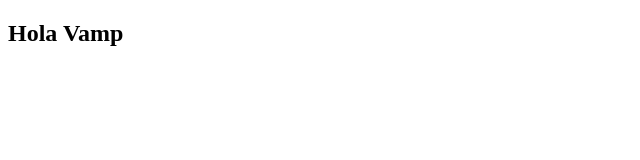
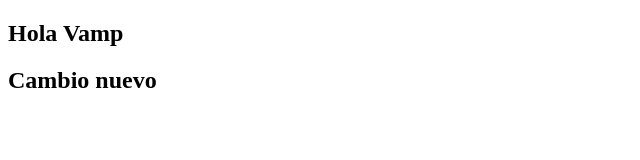
Before and after one commit to LioveCazarez/git-test, a plain HTML site: page index.html in a window 1280 px wide. Shown: the whole page, without its empty margins (0-640 px from the left). Drawn offline with Linux system fonts and the light colour scheme.

Commit message:
confirmacion erronea

```diff
--- a/index.html
+++ b/index.html
@@ -6,6 +6,9 @@
     <title>Document</title>
 </head>
 <body>
-    <section><h1>  Hola Vamp </h1></section>
+    <section>
+        <h1>Hola Vamp</h1>
+        <h2>Cambio nuevo</h2>
+    </section>
 </body>
 </html>
```
